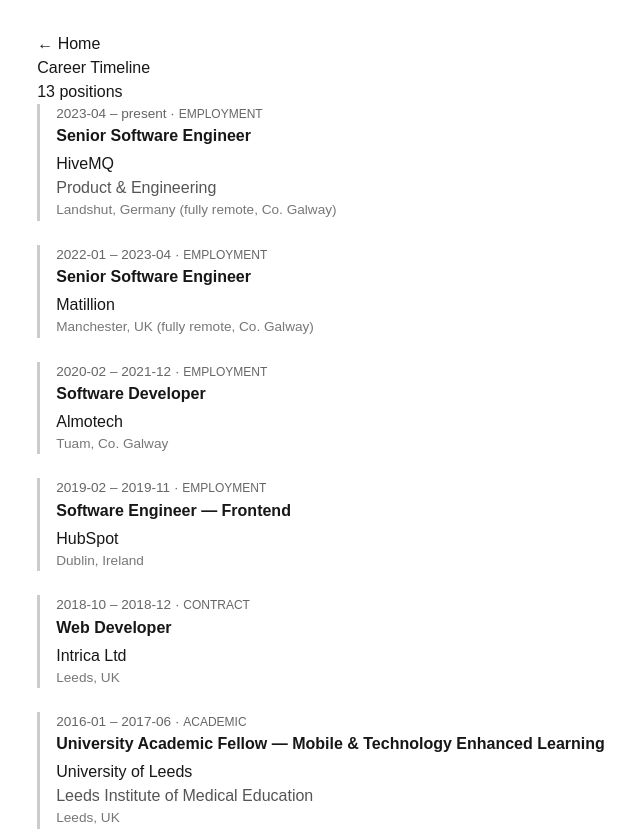
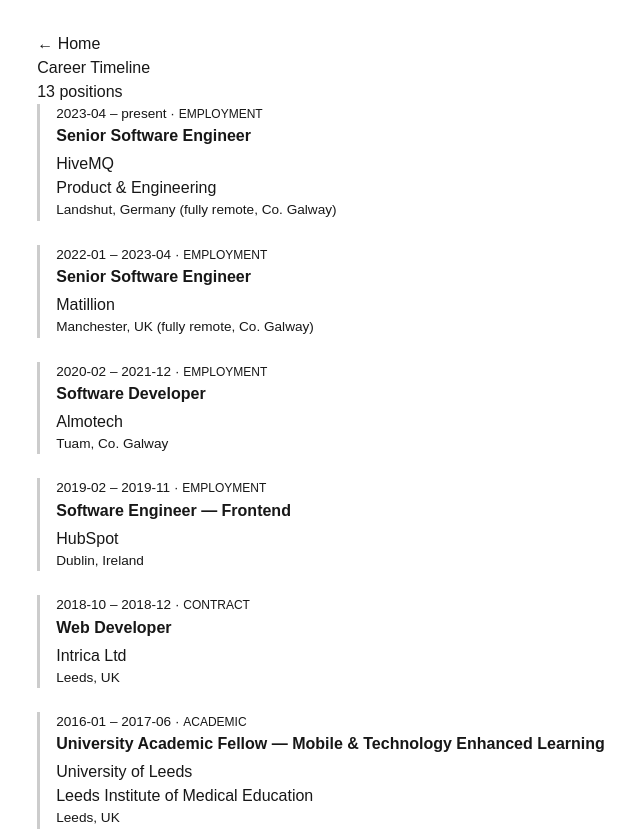
Before and after one commit to vanch3d/portfolio.calques3d.org, a Next.js app: page /cv in a window 1280 px wide. Shown: the top 831 px of the page, without its empty margins (319-959 px from the left). Built offline with nearby package versions, Linux system fonts and the light colour scheme.

Commit message:
fix(e2e): fix accessibility test

```diff
--- a/src/app/cv/page.tsx
+++ b/src/app/cv/page.tsx
@@ -27,15 +27,15 @@
       <ol style={{ listStyle: "none", padding: 0, display: "flex", flexDirection: "column", gap: "1.5rem" }}>
         {positions.map((pos) => (
           <li key={pos.slug} style={{ borderLeft: "3px solid #ccc", paddingLeft: "1rem" }}>
-            <p style={{ margin: 0, fontSize: "0.85rem", color: "#666" }}>
+            <p style={{ margin: 0, fontSize: "0.85rem" }}>
               {pos.period.start} – {pos.period.end ?? t("ongoing")}
               {" · "}
               <span style={{ textTransform: "uppercase", fontSize: "0.75rem" }}>{pos.type}</span>
             </p>
             <strong>{pos.title}</strong>
             <p style={{ margin: "0.25rem 0 0" }}>{pos.organisation}</p>
-            {pos.department && <p style={{ margin: 0, color: "#555" }}>{pos.department}</p>}
-            <p style={{ margin: 0, color: "#777", fontSize: "0.85rem" }}>{pos.location}</p>
+            {pos.department && <p style={{ margin: 0 }}>{pos.department}</p>}
+            <p style={{ margin: 0, fontSize: "0.85rem" }}>{pos.location}</p>
           </li>
         ))}
       </ol>
```
